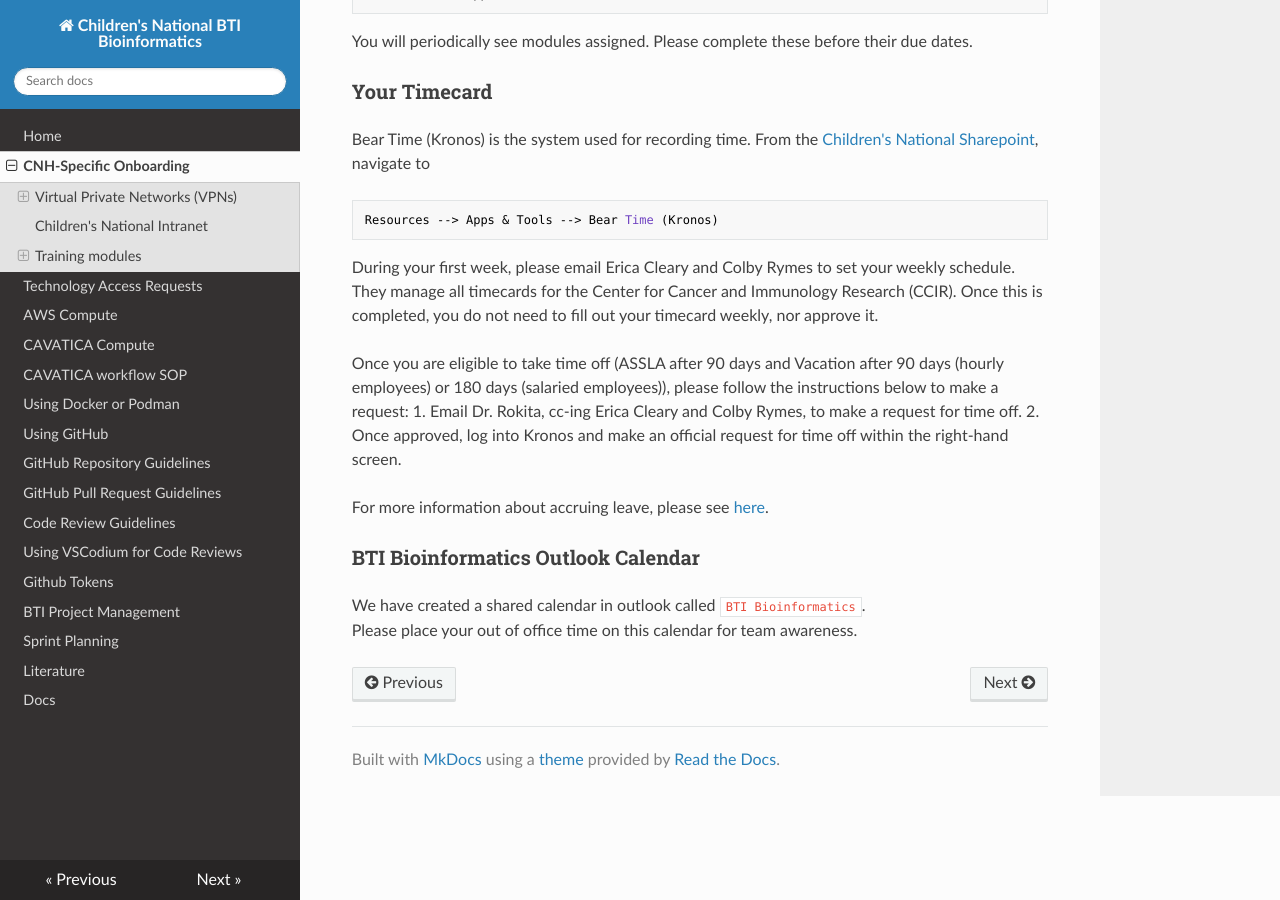
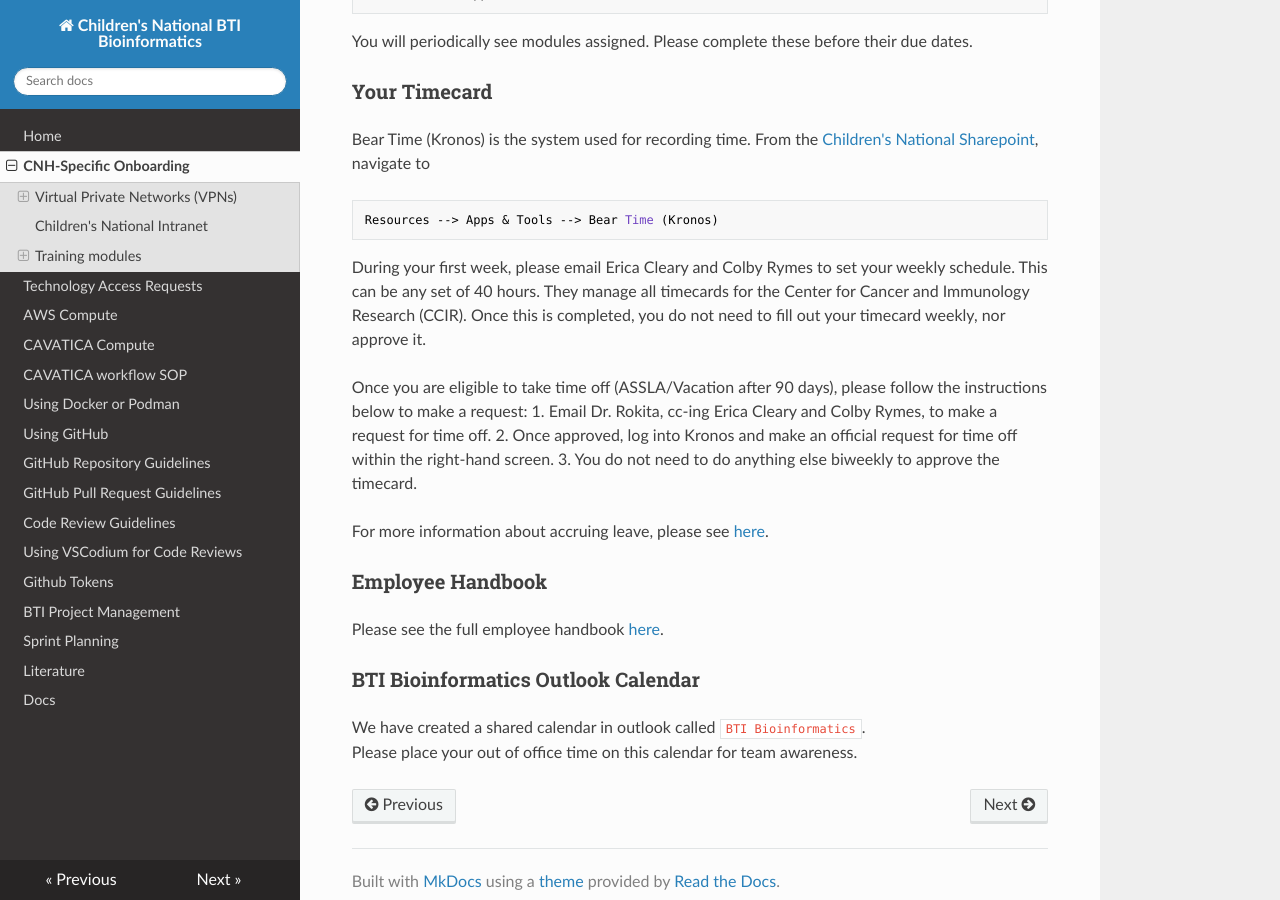
Before and after one commit to childrens-bti/bti-bfx-docs, an MkDocs documentation site: the page built from docs/cnh-onboarding.md, in a window 1280 px wide and 900 px high, scrolled down 1542 px. Built offline with MkDocs 1.6.1, drawn with Linux system fonts in a browser that asks for light colours; nearby versions of some CDN libraries.

Commit message:
clarify timecard, prob period, handbook

````diff
--- a/docs/cnh-onboarding.md
+++ b/docs/cnh-onboarding.md
@@ -58,15 +58,20 @@ Resources --> Apps & Tools --> Bear Time (Kronos)
 ```
 
 During your first week, please email Erica Cleary and Colby Rymes to set your weekly schedule.
+This can be any set of 40 hours.
 They manage all timecards for the Center for Cancer and Immunology Research (CCIR).
 Once this is completed, you do not need to fill out your timecard weekly, nor approve it.
 
-Once you are eligible to take time off (ASSLA after 90 days and Vacation after 90 days (hourly employees) or 180 days (salaried employees)), please follow the instructions below to make a request:
+Once you are eligible to take time off (ASSLA/Vacation after 90 days), please follow the instructions below to make a request:
 1. Email Dr. Rokita, cc-ing Erica Cleary and Colby Rymes, to make a request for time off.
 2. Once approved, log into Kronos and make an official request for time off within the right-hand screen.
+3. You do not need to do anything else biweekly to approve the timecard.
 
 For more information about accruing leave, please see [here](https://cnmc.sharepoint.com/sites/employeeservices/SitePages/Benefits/Leave.aspx).
 
+### Employee Handbook
+
+Please see the full employee handbook [here](https://cnmc.sharepoint.com/sites/employeeservices/Shared%20Documents/Forms/AllItems.aspx?id=%2Fsites%2Femployeeservices%2FShared+Documents%2Femployee-handbook.pdf&parent=%2Fsites%2Femployeeservices%2FShared+Documents).
 
 ### BTI Bioinformatics Outlook Calendar
 
````
